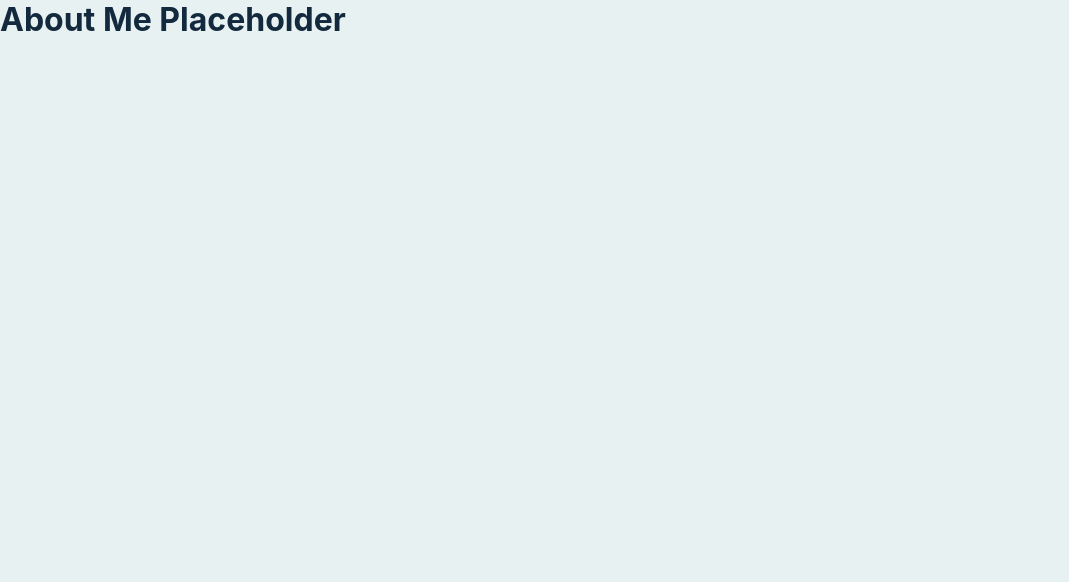
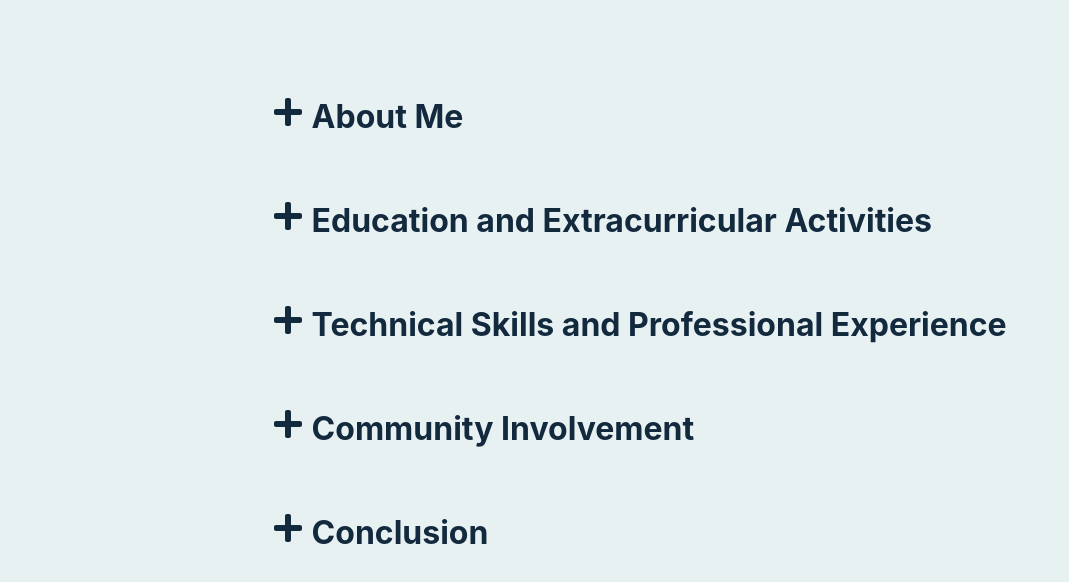
Before and after one commit to cesantos647/cesantos647.github.io, a Next.js app: page /about/me in a window 1280 px wide. Shown: the top 582 px of the page, without its empty margins (0-1069 px from the left). Built offline with nearby package versions, Linux system fonts and the light colour scheme.

Commit message:
Create About Me page

```diff
--- a/package.json
+++ b/package.json
@@ -9,6 +9,7 @@
     "next": "latest",
     "node": "^19.6.0",
     "react": "18.2.0",
-    "react-dom": "18.2.0"
+    "react-dom": "18.2.0",
+    "react-icons": "^4.8.0"
   }
 }
--- a/pages/about/me.js
+++ b/pages/about/me.js
@@ -1,3 +1,82 @@
+import Head from 'next/head';
+import styles from '../../styles/AboutMe.module.css';
+import { useState } from 'react';
+import { FaPlus, FaMinus } from 'react-icons/fa';
+
+
+
 export default function AboutMe() {
-    return <h1>About Me Placeholder</h1>;
-  }
+  const MinusIcon = () => <FaMinus size="1em" />;
+  const PlusIcon = () => <FaPlus size="1em" />;
+
+  const [isBeginningExpanded, setIsBeginningExpanded] = useState(false);
+  const [isEducationExpanded, setIsEducationExpanded] = useState(false);
+  const [isTechnicalSkillsExpanded, setIsTechnicalSkillsExpanded] = useState(false);
+  const [isCommunityInvolvementExpanded, setIsCommunityInvolvementExpanded] = useState(false);
+  const [isEndingExpanded, setIsEndingExpanded] = useState(false);
+
+  const toggleBeginning = () => setIsBeginningExpanded(!isBeginningExpanded);
+  const toggleEducation = () => setIsEducationExpanded(!isEducationExpanded);
+  const toggleTechnicalSkills = () => setIsTechnicalSkillsExpanded(!isTechnicalSkillsExpanded);
+  const toggleCommunityInvolvement = () => setIsCommunityInvolvementExpanded(!isCommunityInvolvementExpanded);
+  const toggleEnding = () => setIsEndingExpanded(!isEndingExpanded);
+
+  return (
+    <div>
+      <Head>
+        <title>About Christian Santos - Junior Software Engineer</title>
+        <meta name="description" content="Learn more about Christian Santos, a junior software engineer with a passion for building innovative solutions that make a difference." />
+      </Head>
+
+      <main className={styles.container}>
+        <h2 className={styles.collapsibleHeader} onClick={toggleBeginning}>
+          {isBeginningExpanded ? <MinusIcon /> : <PlusIcon />} About Me
+        </h2>
+        {isBeginningExpanded &&(
+          <div className={`${styles.collapsibleContent} ${styles.show}`}>
+            <p>Hi, I'm Christian Santos, a Junior Software Engineer with a passion for building innovative solutions that make a difference. I believe that software that does not make one’s life better is useless.</p>
+          </div>
+        )}
+        <h2 className={styles.collapsibleHeader} onClick={toggleEducation}>
+          {isEducationExpanded ? <MinusIcon /> : <PlusIcon />} Education and Extracurricular Activities
+        </h2>
+        {isEducationExpanded && (
+          <div className={`${styles.collapsibleContent} ${styles.show}`}>
+            <p>During my time at San Jose State University, I pursued a Bachelor of Science in Computer Science and faced the unique challenges of completing my degree during the COVID-19 pandemic. Despite these challenges, I was able to maintain a strong academic record and graduated Magna Cum Laude with recognition as a Phi Kappa Phi honor society member.</p>
+            <p>As a student, I actively engaged in extracurricular activities, serving as the Public Relations Officer for the Computer Science Club pre-pandemic, where I organized events and managed communication efforts to promote club activities and increase member engagement. I also participated in Hoplite, a club where I collaborated with fellow students to solve problems and participated in coding challenges.</p>
+          </div>
+        )}
+        <h2 className={styles.collapsibleHeader} onClick={toggleTechnicalSkills}>
+          {isTechnicalSkillsExpanded ? <MinusIcon /> : <PlusIcon />} Technical Skills and Professional Experience
+        </h2>
+        {isTechnicalSkillsExpanded && (
+          <div className={`${styles.collapsibleContent} ${styles.show}`}>
+            <p>As a professional programmer, I have extensive experience using Python, JavaScript, and Java, and I'm experienced in using related frameworks and libraries such as Spark, Scikit-learn, Pandas, React, Angular, and Spring Boot. I'm also well-versed in services and technologies like Git, AWS, Docker, Jenkins, and Airflow, as well as databases such as PostgreSQL, MongoDB, and MySQL.</p>
+            <p>Throughout my career, I have honed my skills in developing innovative software solutions and implementing data analytics to optimize business operations. As a Junior Software Engineer at Western Digital, I played a crucial role in developing a cross-team optimization engine framework that streamlined workflows, and maintained subscriptions for cost and usage monitoring. Additionally, I designed dashboards for license cost and usage monitoring to provide real-time visibility into key metrics.</p>
+            <p>During my internship at Union Pacific, I developed and maintained Java and Spring Boot services and collaborated closely with cross-functional teams to bridge information gaps and increase automated unit test coverage. My work contributed to the smooth functioning of mission-critical applications.</p>
+            <p>As a Research Assistant at San Jose State University, I built a strong foundation in developing analytical tools and scripting languages, including designing scripts for protein cluster analysis, optimizing existing codebase, and dockerizing protein analysis scripts. I also developed exploratory analysis scripts that provided deeper insights into research findings.</p>
+            <p>Earlier in my career, as an Intern at Oath Inc, I demonstrated my strong leadership and teamwork skills by leading a team to develop a mobile-ready web application. I also tutored peers in JavaScript and developed workflow charts using Agile/Scrum methodologies, which led to the successful launch of the site.</p>
+          </div>
+        )}
+        <h2 className={styles.collapsibleHeader} onClick={toggleCommunityInvolvement}>
+          {isCommunityInvolvementExpanded ? <MinusIcon /> : <PlusIcon />} Community Involvement
+        </h2>
+        {isCommunityInvolvementExpanded && (
+          <div className={`${styles.collapsibleContent} ${styles.show}`}>
+            <p>In addition to my professional career, I'm passionate about STEM education and involved in various programs to promote it. I helped start an elementary-level Science Olympiad competition for my local school district and have run events around the country on the invitational, regional, state, and national levels.</p>
+            <p>I also started a 12-week afterschool program at a local elementary school where I taught students the basics of coding and robotics through guided instruction and hands-on learning. Most of the students had no prior experience with coding, but by the end of the program, they were able to work in teams to develop a functional robot that they could control through a controller. The movements of the robot were coded entirely by the students, and they even developed an automation script that allowed the robot to move upon turning it on.</p>
+            <p>I once collaborated with the Measure AA Bond Committee to create a mobile-ready website that promoted awareness and donations for an education bond aimed at increasing funding for my school district. The website played a critical role in getting information to voters, and the bond ultimately passed.</p>
+            <p>I've also organized and hosted my own hackathon, the first-ever MLH Code Hack Day in my community. Over 100 students from across the Bay Area participated, providing them with a platform to learn, cultivate, and showcase their coding skills. In addition to handling logistics and promotion of the event, I worked with multiple companies from around the area to secure sponsorships and volunteers for the event, ensuring its success. I also held workshops covering multiple topics, such as introduction to coding languages, beginner workshops to help students code an app from scratch, and design workshops for students to find teams and articulate their ideas further.</p>
+          </div>
+        )}
+        <h2 className={styles.collapsibleHeader} onClick={toggleEnding}>
+          {isEndingExpanded ? <MinusIcon /> : <PlusIcon />} Conclusion
+        </h2>
+        {isEndingExpanded && (
+          <div className={`${styles.collapsibleContent} ${styles.show}`}>
+            <p>Overall, my diverse range of experiences has given me a unique perspective on the software development process and the ability to thrive in fast-paced, dynamic environments. My past experiences not only allowed me to develop my technical skills but also helped me foster a passion for community building and leadership, which I'm excited to bring to my future endeavors. I'm always eager to learn and tackle new challenges, and I'm excited to use my skills and experience to make a positive impact in the tech industry.</p>
+          </div>
+        )}
+      </main>
+    </div>
+  )}
--- /dev/null
+++ b/styles/AboutMe.module.css
@@ -0,0 +1,44 @@
+@import '../styles/module_constants.css';
+
+.container {
+    max-width: 800px;
+    margin: 0 auto;
+    padding: 2rem;
+    }
+
+.container h1 {
+font-size: 3rem;
+font-weight: bold;
+margin-bottom: 2rem;
+}
+
+.container h2 {
+font-size: 2rem;
+font-weight: bold;
+margin: 4rem 0 2rem 0;
+}
+
+.container p {
+font-size: 1.5rem;
+line-height: 1.5;
+margin-bottom: 1.5rem;
+}
+
+.collapsibleHeader {
+    cursor: pointer;
+}
+
+.collapsibleContent {
+    max-height: 0;
+    overflow: hidden;
+    opacity: 0;
+    visibility: hidden;
+    transition: max-height 0.5s ease-out, opacity 0.5s ease-out, visibility 0.5s ease-out;
+  }
+
+.collapsibleContent.show {
+    max-height: 1000px;
+    opacity: 1;
+    visibility: visible;
+    transition: max-height 0.5s ease-in-out, opacity 0.5s ease-in-out, visibility 0.5s ease-in-out;
+}
--- a/styles/globals.css
+++ b/styles/globals.css
@@ -24,9 +24,15 @@ img {
   height: auto;
 }
 
-h1,
-h2,
-p,
+h1 {
+  color: var(--color5);
+}
+h2 {
+  color: var(--color5);
+}
+p {
+  color: var(--color5);
+}
 ul {
   margin: 0;
 }
```
Also changed, not shown: 1 other file (tests, documents, lock files or other folders).
